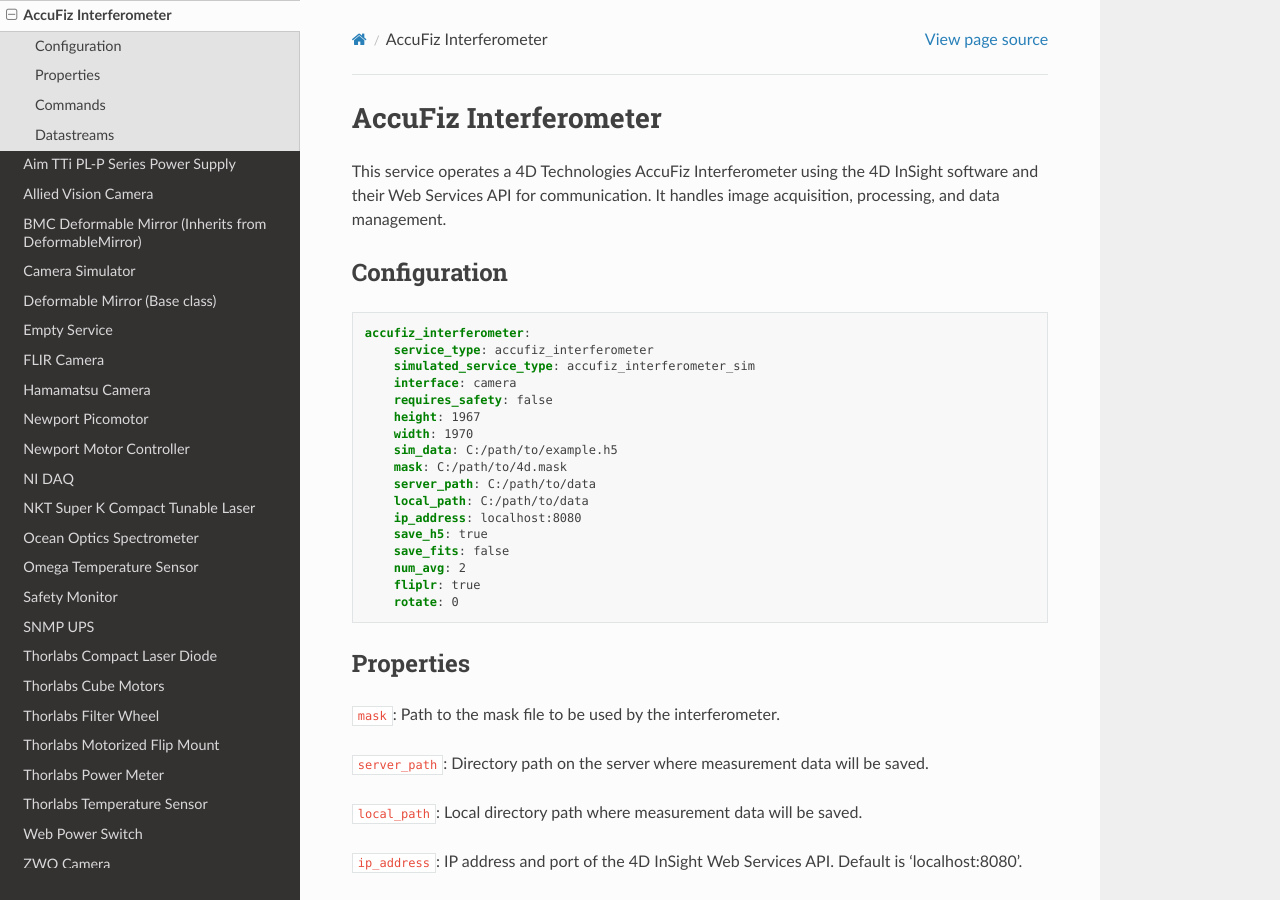
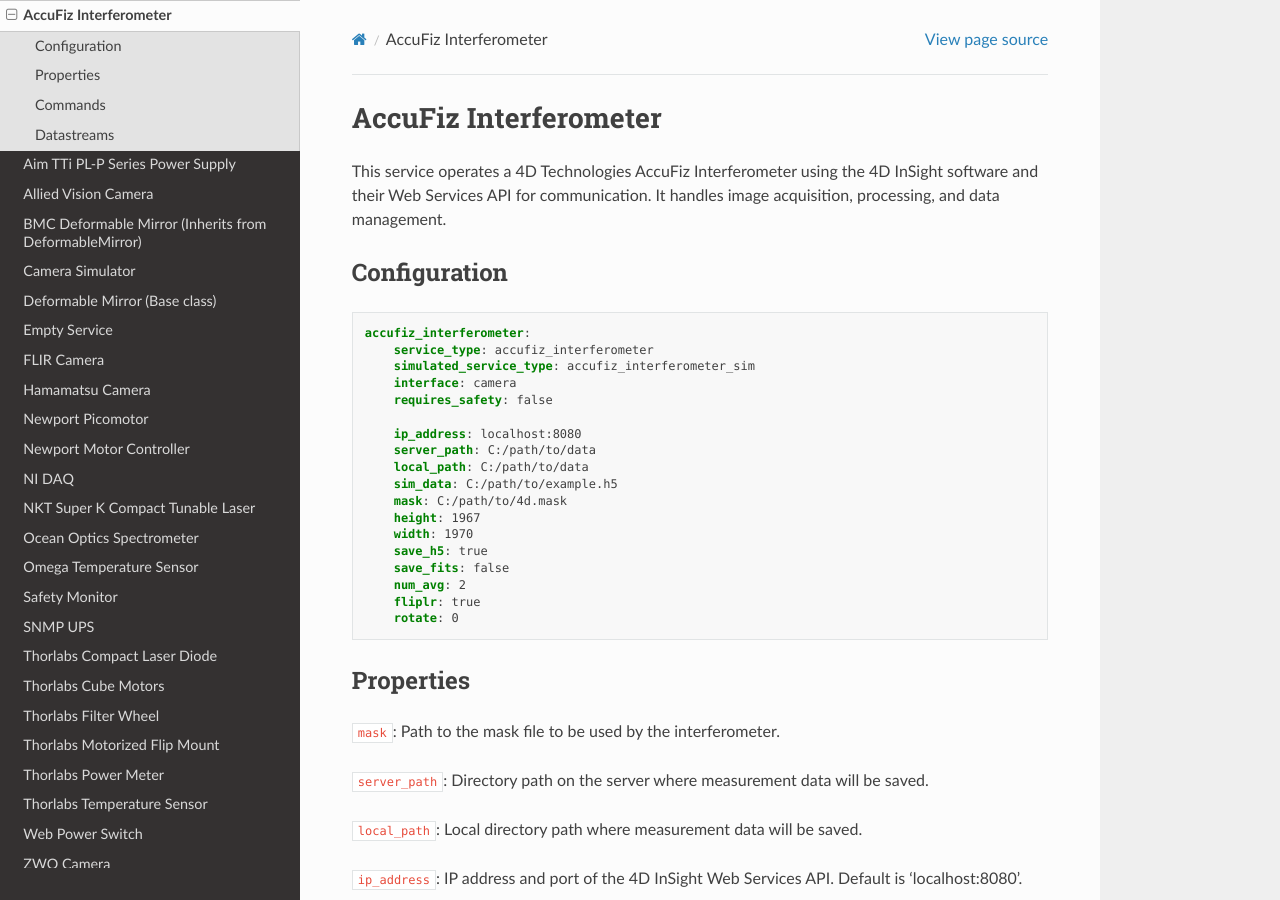
Before and after one commit to spacetelescope/catkit2, a Sphinx documentation site: the page built from docs/services/accufiz_interferometer.rst, in a window 1280 px wide and 900 px high. Built offline with Sphinx 7.4.7 and the Read the Docs theme 3.1.0, drawn with Linux system fonts in a browser that asks for light colours; pages that are not in the unit, such as notebooks, are missing from menus.

```diff
--- a/docs/services/accufiz_interferometer.rst
+++ b/docs/services/accufiz_interferometer.rst
@@ -13,13 +13,14 @@ Configuration
         simulated_service_type: accufiz_interferometer_sim
         interface: camera
         requires_safety: false
+
+        ip_address: localhost:8080
+        server_path: C:/path/to/data
+        local_path: C:/path/to/data
+        sim_data: C:/path/to/example.h5
+        mask: C:/path/to/4d.mask
         height: 1967
         width: 1970
-        sim_data: C:/path/to/example.h5
-        mask: C:/path/to/4d.mask
-        server_path: C:/path/to/data
-        local_path: C:/path/to/data
-        ip_address: localhost:8080
         save_h5: true
         save_fits: false
         num_avg: 2
```
